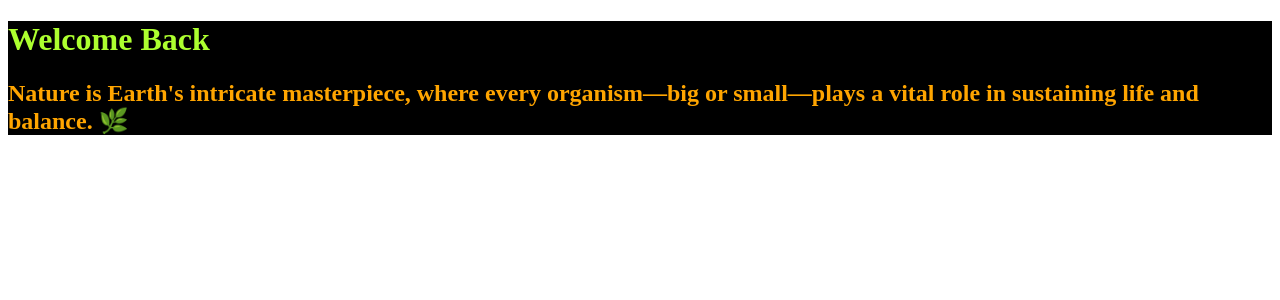
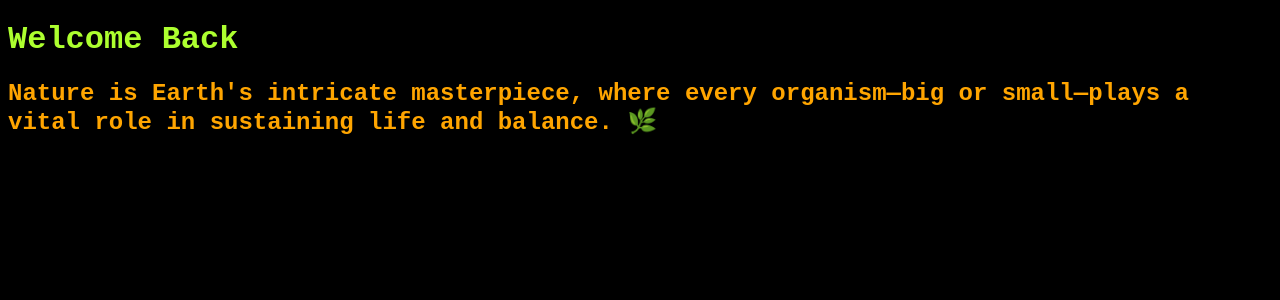
Before and after one commit to 25Rohit25/cicd-demo1, a React (Vite) app: page / in a window 1280 px wide. Shown: the top 300 px of the page. Built offline with nearby package versions, Linux system fonts and the light colour scheme.

Commit message:
Version-4

```diff
--- a/src/App.css
+++ b/src/App.css
@@ -5,7 +5,11 @@ h1{
 h2{
   color: orange;
 }
+body{
+  background-color: black;
+  color: rgb(6, 107, 87);
+  font-family: 'Courier New', Courier, monospace;
+}
 #root{
   background-color: black;
-
 }
```
